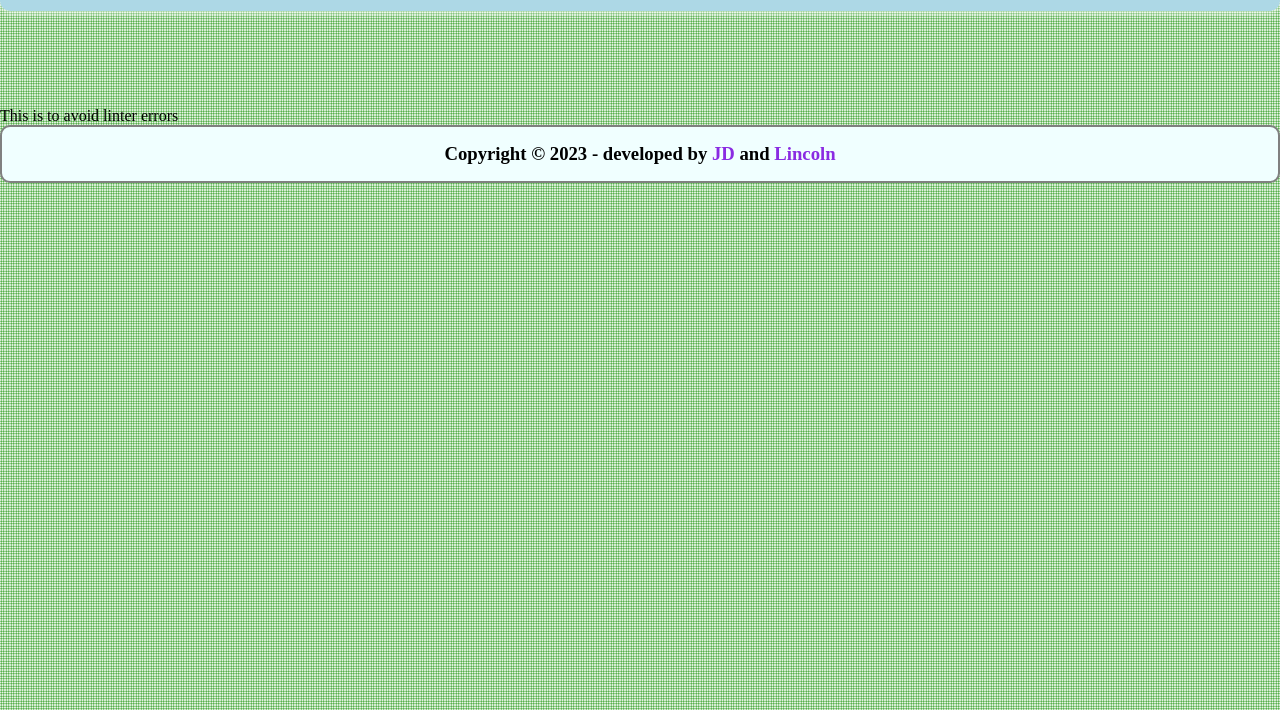
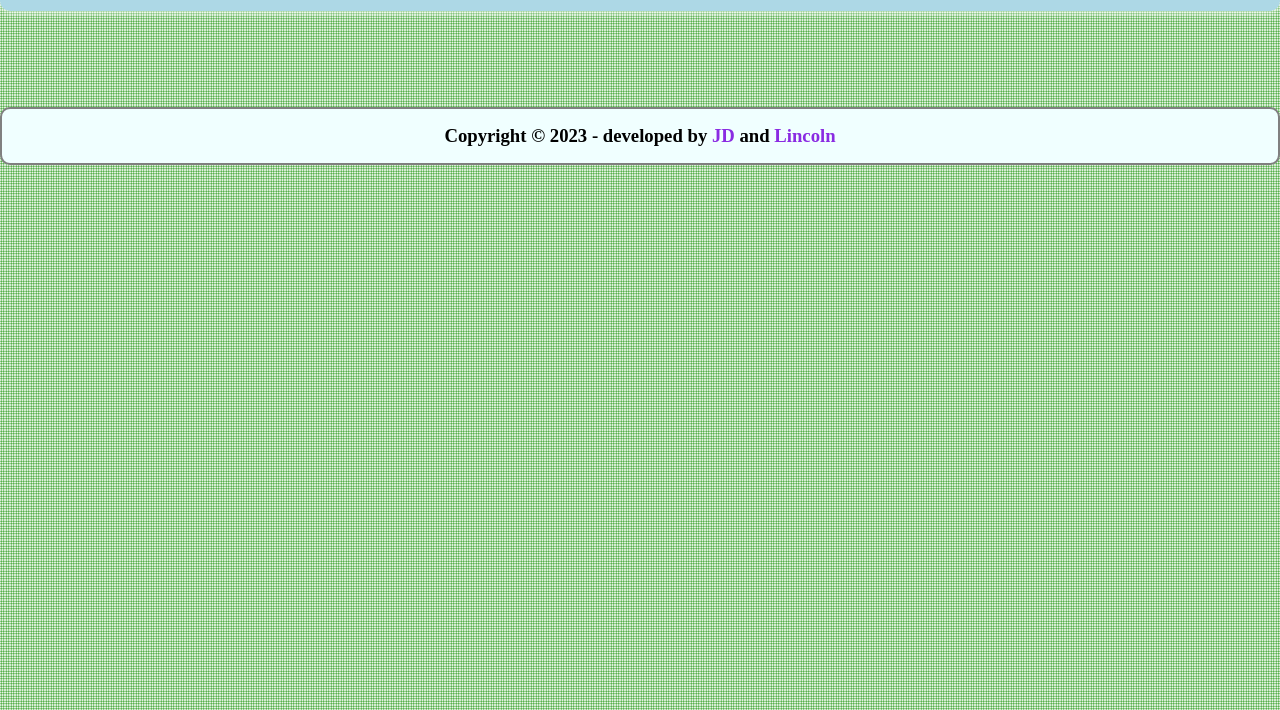
Before and after one commit to JuanDiegoGuerra/Module_2-Capstone, a website built with webpack: page src/index.html in a window 1280 px wide. Shown: the part 90-800 px from the top of the page. Built offline with nearby package versions, Linux system fonts and the light colour scheme; no server answers.

Commit message:
Update index.html
Deleting an unnecesary line

```diff
--- a/src/index.html
+++ b/src/index.html
@@ -19,7 +19,6 @@
   </header>
   <main>
     <div class="cards"></div>
-    <p>This is to avoid linter errors</p>
   </main>
   <footer class="footer">
     <h3>Copyright &copy; 2023 - developed by
```
